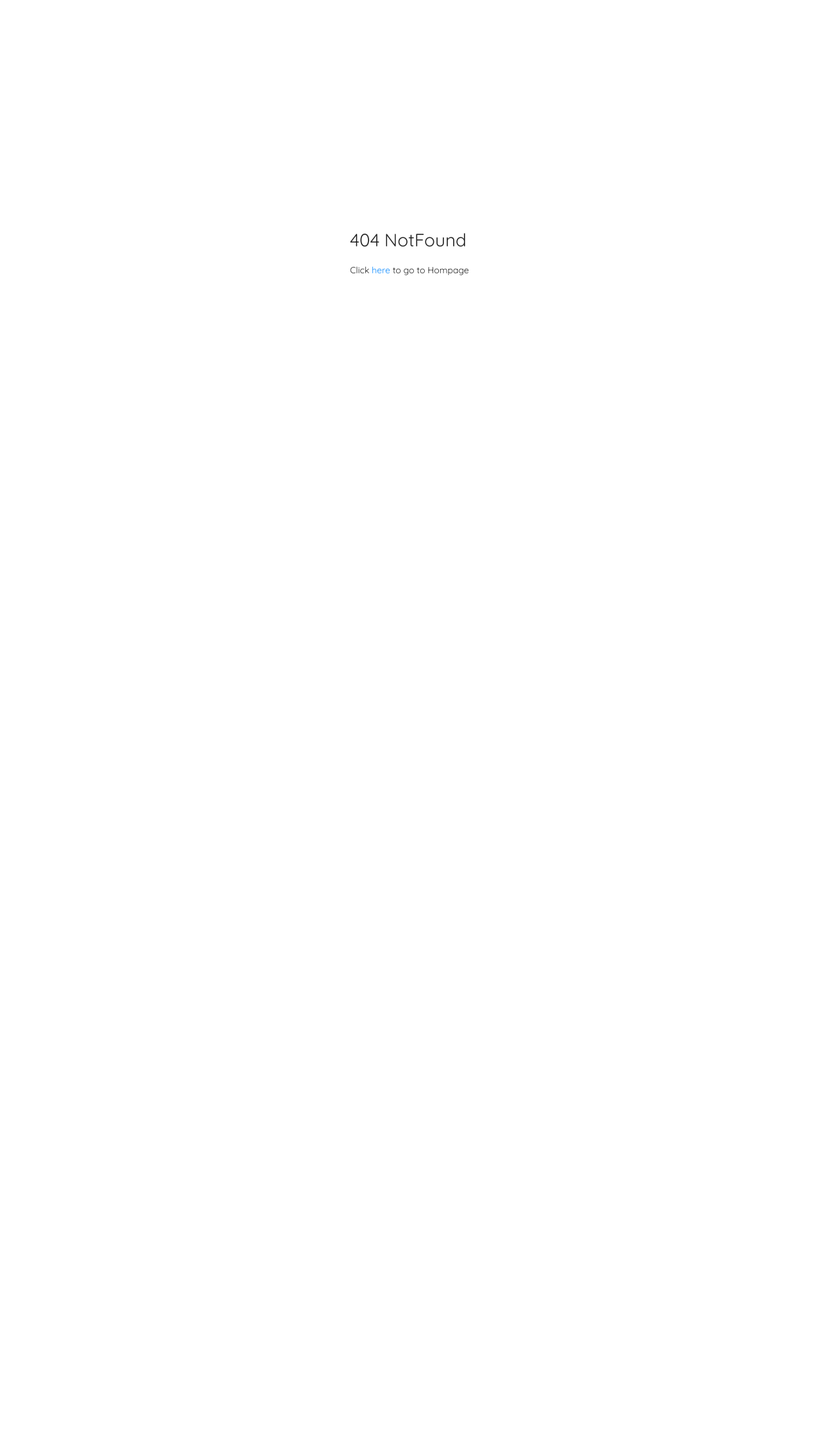
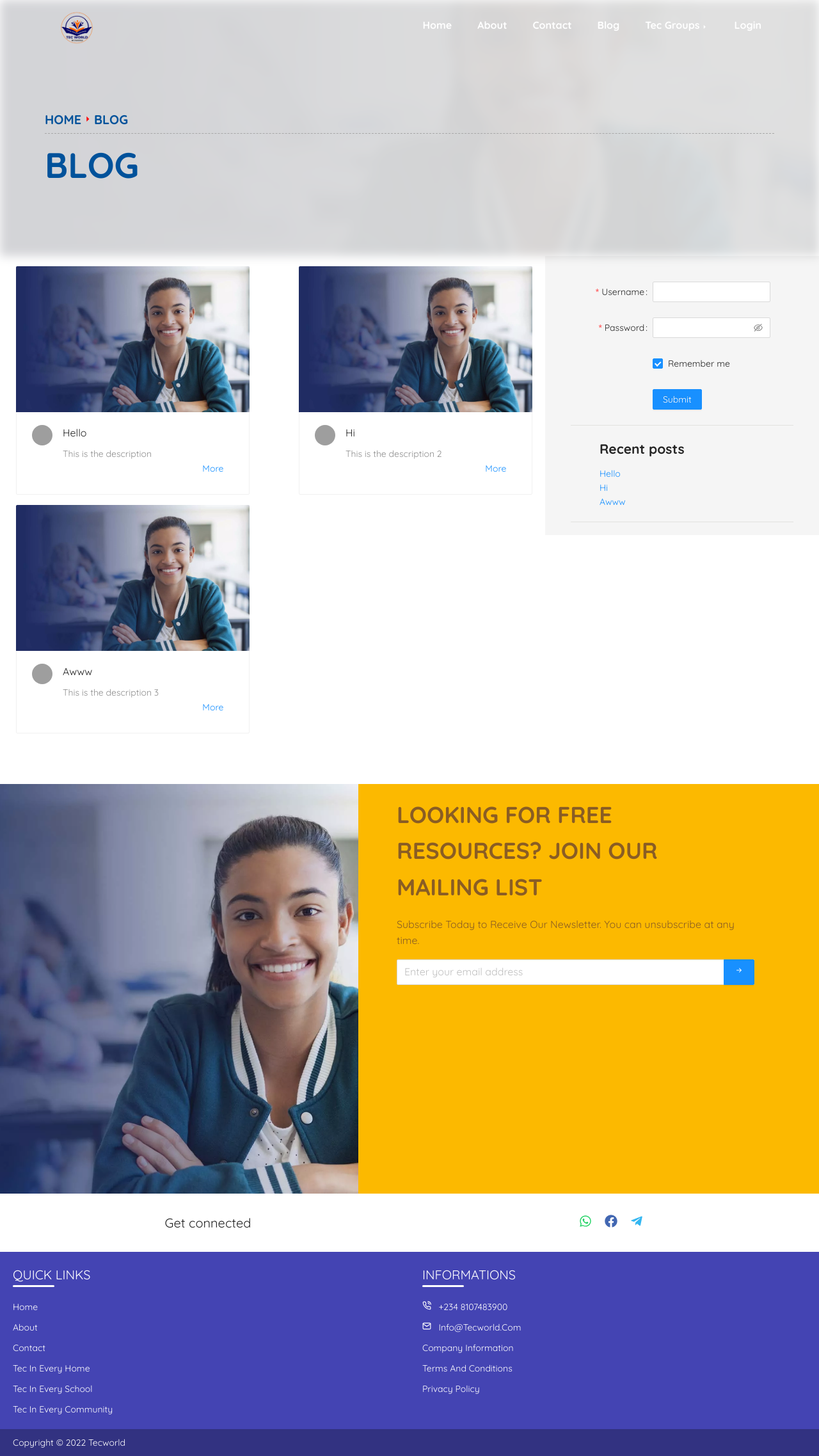
Before and after one commit to DavidBolaji/tec-client, a React (Create React App) app: page /tec-client/blog in a window 1280 px wide. Before the commit this address had no page. Shown: the whole page at 64% size. Before the commit the page ends 800 px from the top, so only its background shows below. Built offline with nearby package versions, Linux system fonts and the light colour scheme; grey boxes are pictures that could not be loaded.

Commit message:
fixed nav route and contact mail icon

```diff
--- a/src/App.js
+++ b/src/App.js
@@ -45,44 +45,44 @@ export default function App() {
   return (
     <div>
       <Switch>
-        <Route path="/tec-client" exact><Redirect to="/home" /> </Route>
-        <Route path="/home">
+        <Route path="/tec-client" exact><Redirect to="/tec-client/home" /> </Route>
+        <Route path="/tec-client/home">
           <Homepage />
         </Route>
 
-        <Route path="/about">
+        <Route path="/tec-client/about">
           <AboutPage />
         </Route>
 
-        <Route path="/contact">
+        <Route path="/tec-client/contact">
           <ContactPage />
         </Route>
 
-        <Route path="/tec_in_every_home">
+        <Route path="/tec-client/tec_in_every_home">
           <TecInEveryHome />
         </Route>
 
-        <Route path="/tec_in_every_community">
+        <Route path="/tec-client/tec_in_every_community">
           <TecInEveryCommunity />
         </Route>
 
-        <Route path="/tec_in_every_school">
+        <Route path="/tec-client/tec_in_every_school">
           <TecInEverySchool />
         </Route>
 
-        <Route path="/blog">
+        <Route path="/tec-client/blog">
           <Blog />
         </Route>
 
-        <Route path="/blog/:blogId">
+        <Route path="/tec-client/blog/:blogId">
           <BlogSingle />
         </Route>
 
-        <Route path="/login">
+        <Route path="/tec-client/login">
           <Login />
         </Route>
 
-        <Route path="/register">
+        <Route path="/tec-client/register">
           <Register />
         </Route>
 
--- a/src/components/Contact/Contact.css
+++ b/src/components/Contact/Contact.css
@@ -52,7 +52,7 @@
     font-size: 22px;
     flex-direction: row;
     cursor: pointer;
-    width: 70%;
+    /* width: 70%; */
 }
 
 .contact__meet span {
@@ -89,7 +89,7 @@
 .contact__message p {
     color: #fff;
     letter-spacing: 0.01em;
-    font-size: 18px;
+    font-size: 16px;
 }
 
 .contact__message div {
--- a/src/components/Hero/Hero.js
+++ b/src/components/Hero/Hero.js
@@ -43,15 +43,15 @@ const Hero = () => {
 
 
   const handleNavOne = () => {
-   history.push('/tec_in_every_home')
+   history.push('/tec-client/tec_in_every_home')
   }
 
   const handleNavTwo = () => {
-    history.push('tec_in_every_school')
+    history.push('/tec-client/tec_in_every_school')
   }
 
   const handleNavThree = () => {
-    history.push('tec_in_every_community')
+    history.push('/tec-client/tec_in_every_community')
   }
   return (
     <div className="hero_cont">
--- a/src/components/Navbar/Navbar.js
+++ b/src/components/Navbar/Navbar.js
@@ -45,10 +45,10 @@ const Navbar = () => {
         <img src={Logo} alt="tec-logo" width="100px"/>
       </div>
       <div className={`desktop__links ${transparent && 'active'}`}>
-        <div className="main"><Link to="/home">Home</Link></div>
-        <div className="main"><Link to="/about">About</Link></div>
-        <div className="main"><Link to="/contact">Contact</Link></div>
-        <div className="main"><Link to="/blog">Blog</Link></div>
+        <div className="main"><Link to="/tec-client/home">Home</Link></div>
+        <div className="main"><Link to="/tec-client/about">About</Link></div>
+        <div className="main"><Link to="/tec-client/contact">Contact</Link></div>
+        <div className="main"><Link to="/tec-client/blog">Blog</Link></div>
         <div className="dropdown main" onMouseEnter={handleDropdown} onMouseLeave={handleDropdown}>
           <a href="#">Tec Groups </a>
           <MdOutlineArrowRight style={{
@@ -58,12 +58,12 @@ const Navbar = () => {
             transition: "transform 0.8s ease"
           }} />
           <div className={`dropdown__group ${dropdown && 'active'}`} >
-            <div><Link to="/tec_in_every_home">Tec in every home</Link></div>
-            <div><Link to="/tec_in_every_school">Tec in every School</Link></div>
-            <div><Link to="/tec_in_every_community">Tec in every Community</Link></div>
+            <div><Link to="/tec-client/tec_in_every_home">Tec in every home</Link></div>
+            <div><Link to="/tec-client/tec_in_every_school">Tec in every School</Link></div>
+            <div><Link to="/tec-client/tec_in_every_community">Tec in every Community</Link></div>
           </div>
         </div>
-        <div className="main"><Link to="/login">Login</Link></div>
+        <div className="main"><Link to="/tec-client/login">Login</Link></div>
       </div>
     </div>
     <div className="navbar">
@@ -93,10 +93,10 @@ const Navbar = () => {
       />
 
       <div className="links">
-        <div><Link to="/home">Home</Link></div>
-        <div><Link to="/about">About</Link></div>
-        <div><Link to="/contact">Contact</Link></div>
-        <div><Link to="/blog">Blog</Link></div>
+        <div><Link to="/tec-client/home">Home</Link></div>
+        <div><Link to="/tec-client/about">About</Link></div>
+        <div><Link to="/tec-client/contact">Contact</Link></div>
+        <div><Link to="/tec-client/blog">Blog</Link></div>
         <div className="dropdown" onClick={handleDropdown}>
           <a >Tec Groups </a>
           <MdOutlineArrowRight style={{
@@ -106,9 +106,9 @@ const Navbar = () => {
             transition: "transform 0.8s ease"
           }} />
           <div className={`dropdown__group ${dropdown && 'active'}`} >
-            <div><Link to="/tec_in_every_home">Tec in every home</Link></div>
-            <div><Link to="/tec_in_every_school">Tec in every School</Link></div>
-            <div><Link to="/tec_in_every_community">Tec in every Community</Link></div>
+            <div><Link to="/tec-client/tec_in_every_home">Tec in every home</Link></div>
+            <div><Link to="/tec-client/tec_in_every_school">Tec in every School</Link></div>
+            <div><Link to="/tec-client/tec_in_every_community">Tec in every Community</Link></div>
           </div>
         </div>
         <div
```
Also changed, not shown: 16 other files (tests, documents, lock files or other folders).
